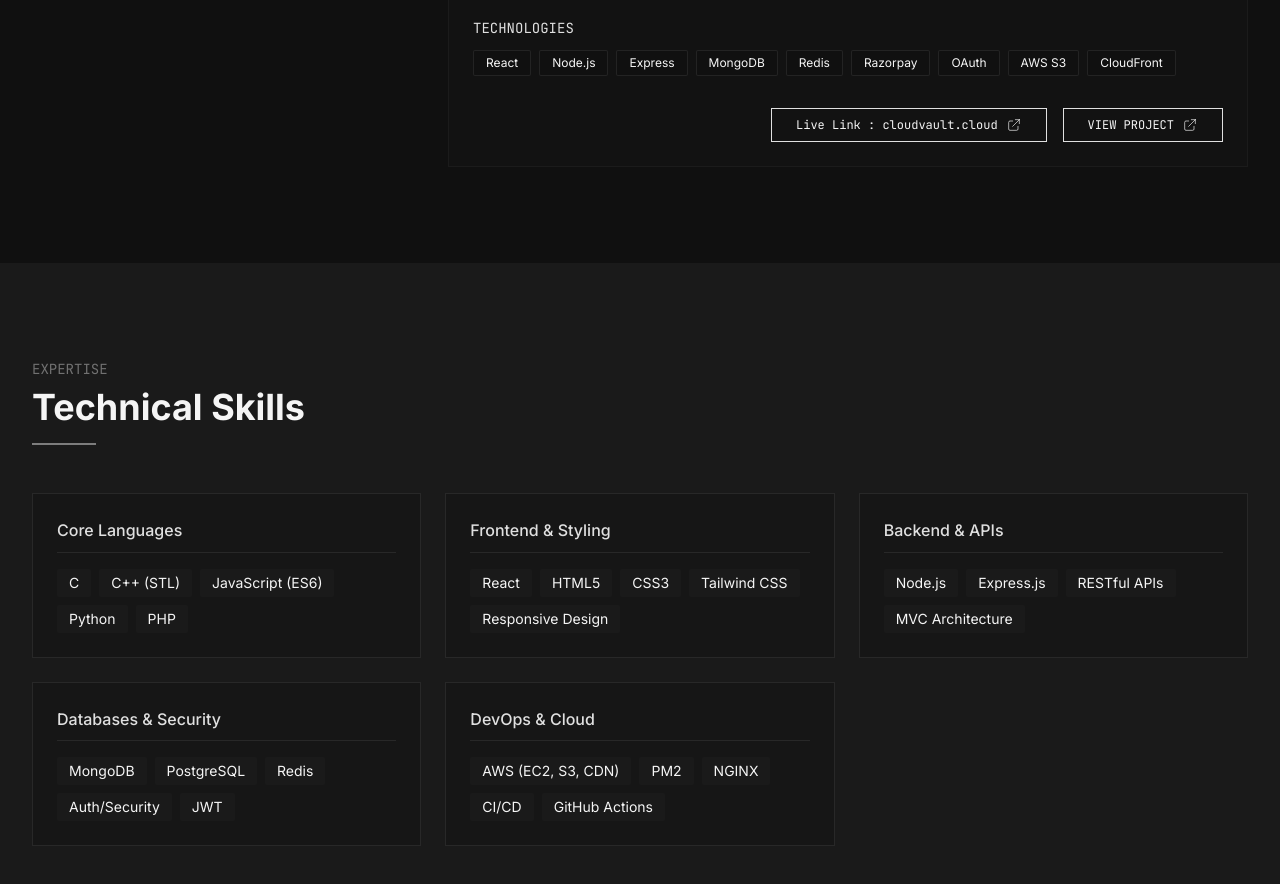
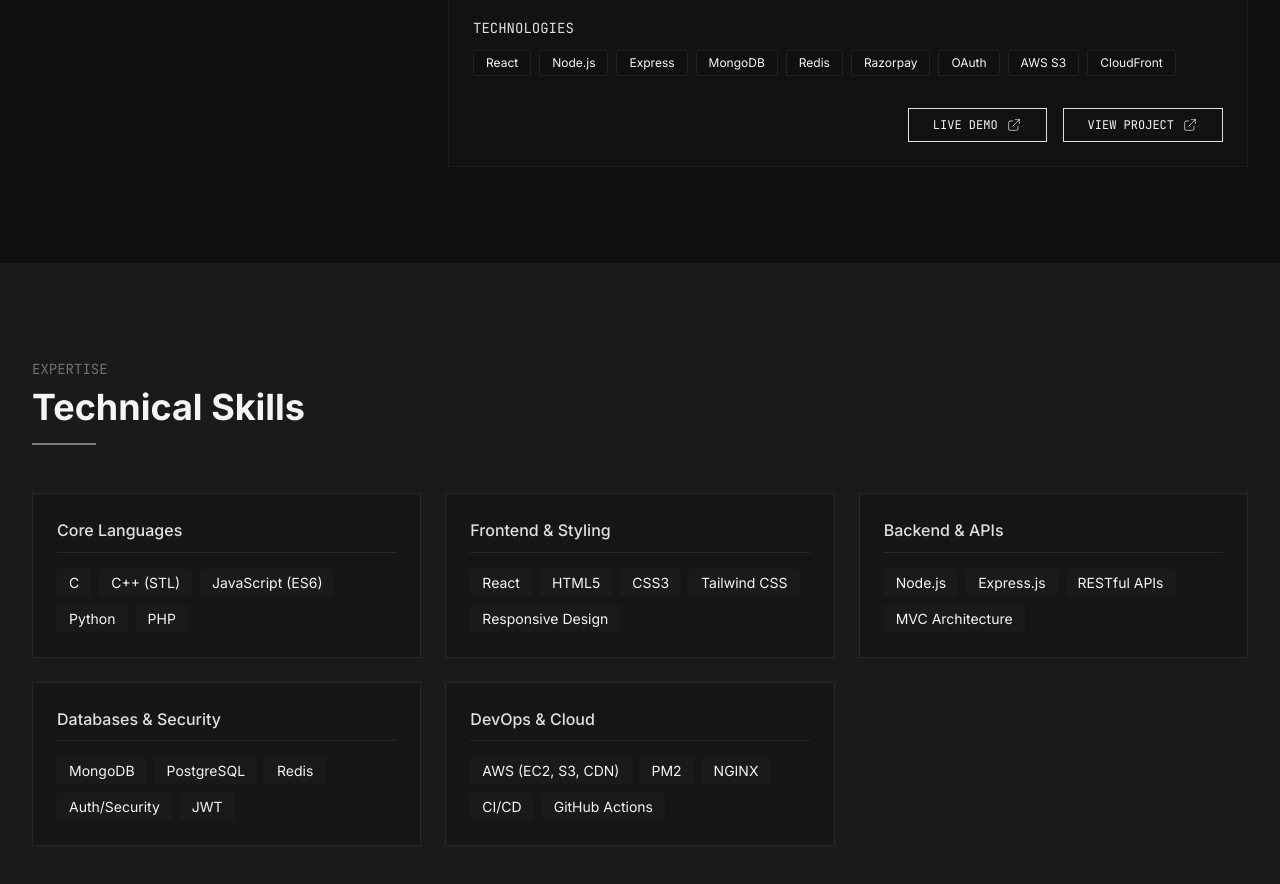
Before and after one commit to VarunMendre/My-Portfolio, a React (Vite) app: page / in a window 1280 px wide. Shown: the part 1320-2204 px from the top of the page. Built offline with nearby package versions, Linux system fonts and the light colour scheme; the HTML template or start-up script is replaced by a standard one.

Commit message:
Added live button on StorageApp Project

```diff
--- a/src/components/Projects.jsx
+++ b/src/components/Projects.jsx
@@ -217,7 +217,7 @@ const Projects = () => {
                     rel="noopener noreferrer"
                     className="font-mono text-xs inline-flex items-center justify-center px-5 py-2 md:px-6 md:py-2 border border-light hover:bg-light hover:bg-opacity-5 transition-all duration-300 group"
                   >
-                    Live Link : cloudvault.cloud
+                    LIVE DEMO
                     <svg className="ml-2 w-3 h-3 md:w-4 md:h-4 group-hover:translate-x-1 transition-transform" fill="none" stroke="currentColor" viewBox="0 0 24 24" xmlns="http://www.w3.org/2000/svg">
                       <path strokeLinecap="round" strokeLinejoin="round" strokeWidth="1" d="M10 6H6a2 2 0 00-2 2v10a2 2 0 002 2h10a2 2 0 002-2v-4M14 4h6m0 0v6m0-6L10 14"></path>
                     </svg>
```
